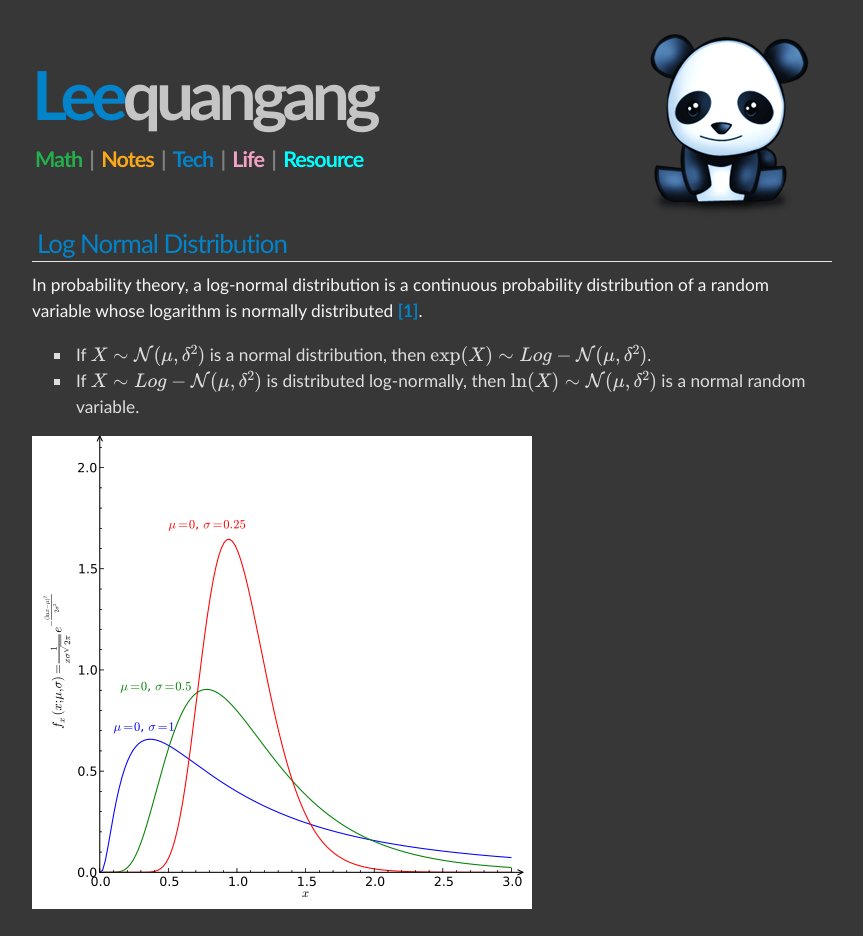
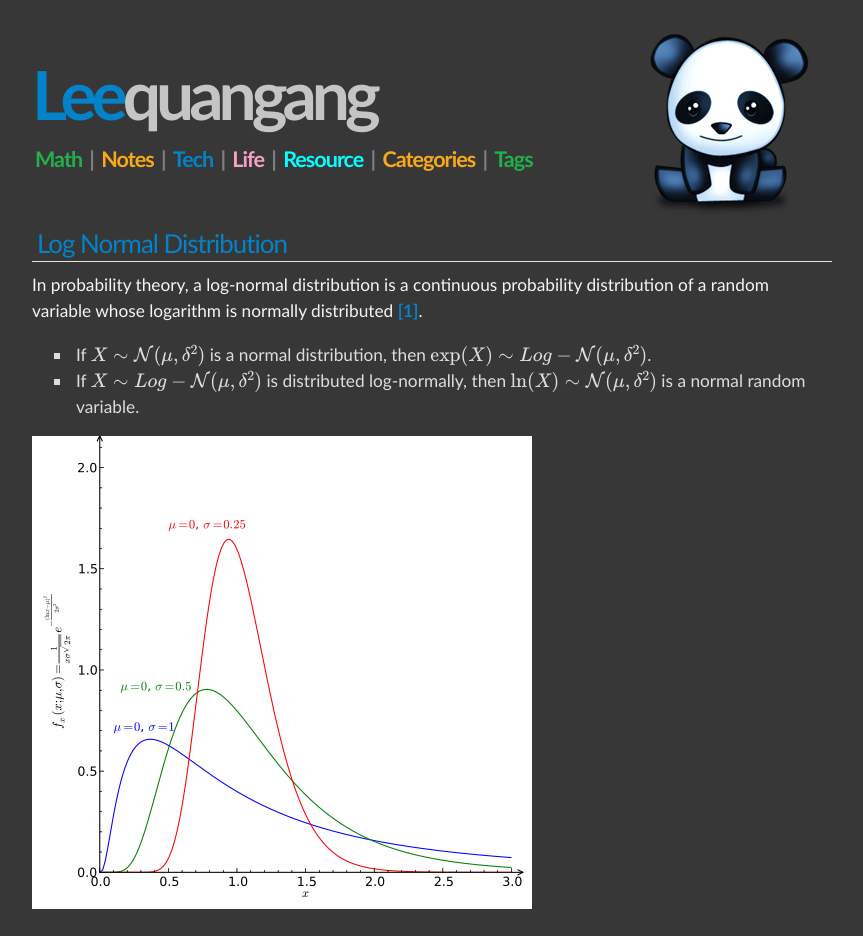
Before and after one commit to leequangang/leequangang.github.com, a Jekyll site: the page built from all/math/_posts/2013-06-14-Log-Normal-Distribution.md, in a window 1280 px wide. Shown: the top 936 px of the page, without its empty margins (208-1071 px from the left). Built offline with Jekyll 4.4.1, drawn with Linux system fonts in a browser that asks for light colours; formulas are drawn with MathJax 3; comment, search, counter and statistics services are not loaded; some of the changed text lies outside the part shown.

Commit message:
添加tags
添加tags

```diff
--- a/_layouts/default.html
+++ b/_layouts/default.html
@@ -6,7 +6,7 @@
 <meta name="keywords" content="life,PRML,software" />
 <meta name="author" content="Leequangang" />
 <link rel="stylesheet" type="text/css" href="/css/default.css" />
-<link rel="alternate" type="application/atom+xml" href="http://leequangang.github.com/atom.xml" />
+
 
 <title>LQG's Blog</title>
 
@@ -21,11 +21,13 @@
 
 		<h1><a href="/"><div id="logo"></div>Lee<span class="fade">quangang</span></a></h1>
 		<div class="slogan">
-				<a href="/math.html" class="green">Math</a> |
-				<a href="/notes.html" class="orange">Notes</a> |
-				<a href="/tech.html" class="bule">Tech</a> |
-				<a href="/life.html" class="pink">Life</a> |
-				<a href="/resource.html" class="cyan">Resource</a>
+				<a title="" href="/math.html" class="green">Math</a> |
+				<a title="" href="/notes.html" class="orange">Notes</a> |
+				<a title="" href="/tech.html" class="bule">Tech</a> |
+				<a title="about me" href="/life.html" class="pink">Life</a> |
+				<a title="" href="/resource.html" class="cyan">Resource</a> |
+				<a title="" href="/categories.html" class="orange">Categories</a> |
+				<a title="" href="/tags.html" class="green">Tags</a>
 		</div>
 
 </div>
@@ -40,7 +42,8 @@
 
   <p>This work is licensed under a <a href="http://creativecommons.org/licenses/by-sa/3.0/deed.en">Creative Commons Attribution-ShareAlike 3.0 Unported License</a></p>
 
-  <p>&copy; 2013 <a href="/about.html">Lee quangang</a>&nbsp&nbsp Email:&nbsp<b>leequangang[at]gmail.com</b>&nbsp&nbsp&nbsp Theme by <a href="http://danhixon.github.com/">[Dan Hixon]</a></p>
+  <p>&copy; 2013 <a href="/about.html">Lee quangang</a>
+  <a href="/atom.xml"><img src="images/rss14.png"/></a>&nbsp&nbsp Email:&nbsp<b>leequangang[at]gmail.com</b>&nbsp&nbsp&nbsp Theme by <a href="http://danhixon.github.com/">[Dan Hixon]</a></p>
 
 <script src="http://s19.cnzz.com/stat.php?id=5441126&web_id=5441126&show=pic" language="JavaScript"></script>
 
--- a/_layouts/post.html
+++ b/_layouts/post.html
@@ -4,6 +4,45 @@
 <div id="post">
 {{ content }}
 </div>
+
+
+<div id="tt">
+<p align="right">
+<span class="author">
+  <a href="/about.html">Leequangang</a>
+</span>
+<span class="time">
+  /
+  <time datetime="{{ page.date | date:"%Y-%m-%d" }}">{{ page.date | date:"%Y-%m-%d" }}</time>
+</span>
+
+<br />
+
+<span class="license">
+  Published under <a rel="license" href="http://creativecommons.org/licenses/by-nc-sa/3.0/">(CC) BY-NC-SA</a>
+</span>
+
+{% if page.categories %}
+<span class="categories">
+  in categories
+  {% for cat in page.categories %}
+  <a href="/categories.html#{{ cat }}" title="{{ cat }}">{{ cat }}</a>&nbsp;
+  {% endfor %}
+</span>
+{% endif %}
+
+{% if page.tags %}
+<span class="tags">
+  tagged with
+  {% for tag in page.tags %}
+  <a href="/tags.html#{{ tag }}" title="{{ tag }}">{{ tag }}</a>&nbsp;
+  {% endfor %}
+</span>
+{% endif %}
+</p>
+</div>
+
+
 
 <div id="related">
   <h3>Possibly Related Posts</h3>
```
Also changed, not shown: categories.html (added, +22 -0 lines), tags.html (added, +22 -0 lines).
